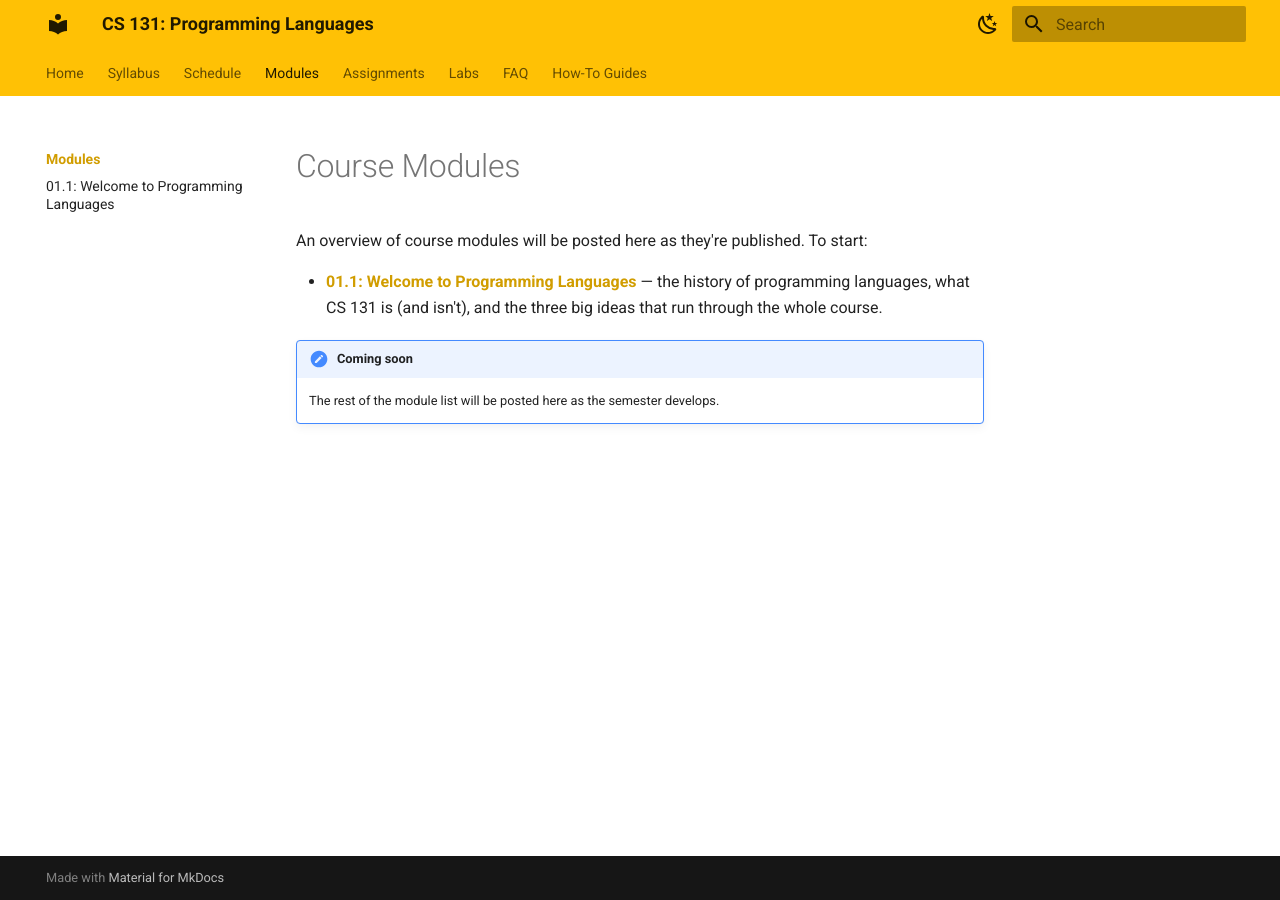
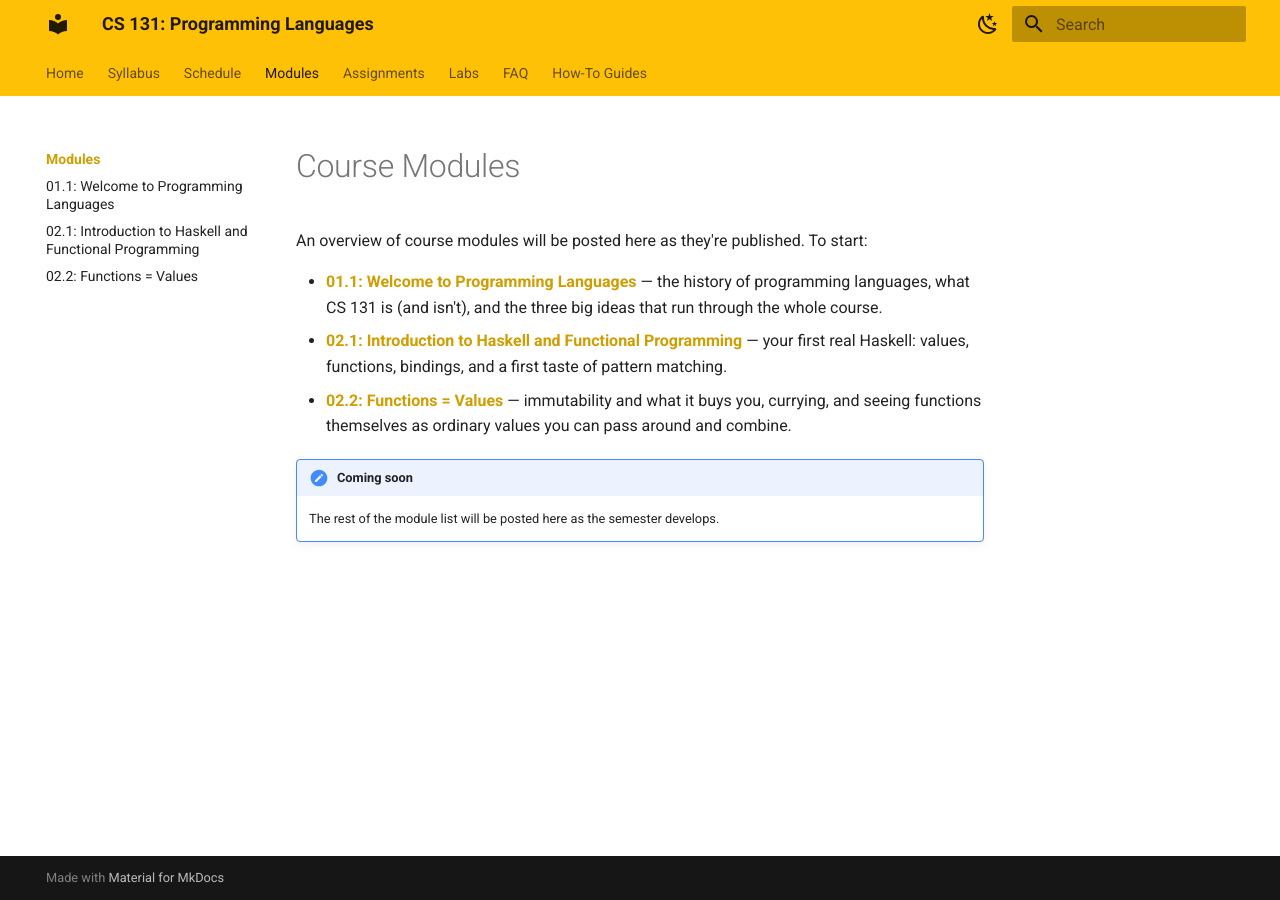
Before and after one commit to lbang-hmc/cs-131-website, an MkDocs documentation site: the page built from content/modules/index.md, in a window 1280 px wide. Built offline with MkDocs 1.6.1 and Material for MkDocs 9.7.7, drawn with Linux system fonts in a browser that asks for light colours.

Commit message:
Make Module 02 pages live in nav, listing, and schedule
Remove 02.1/02.2 from not_in_nav and add them to the Modules nav,
list them on the modules index, and link them from the Week 2
schedule rows.

Co-Authored-By: Claude Sonnet 5 <noreply@anthropic.com>
Claude-Session: https://claude.ai/code/session_01TXZmmBJFjkJ6VWFGt4cs33

```diff
--- a/content/modules/index.md
+++ b/content/modules/index.md
@@ -3,6 +3,8 @@
 An overview of course modules will be posted here as they're published. To start:
 
 - [**01.1: Welcome to Programming Languages**](01.1-welcome-to-programming-languages.md) — the history of programming languages, what CS 131 is (and isn't), and the three big ideas that run through the whole course.
+- [**02.1: Introduction to Haskell and Functional Programming**](02.1-introduction-to-haskell-and-functional-programming.md) — your first real Haskell: values, functions, bindings, and a first taste of pattern matching.
+- [**02.2: Functions = Values**](02.2-functions-as-values.md) — immutability and what it buys you, currying, and seeing functions themselves as ordinary values you can pass around and combine.
 
 !!! note "Coming soon"
     The rest of the module list will be posted here as the semester develops.
--- a/mkdocs.yml
+++ b/mkdocs.yml
@@ -47,8 +47,6 @@ markdown_extensions:
 # Pages hidden for early semester (kept as source/HTML, just not linked).
 # Remove entries here and restore them to `nav` above as they go live.
 not_in_nav: |
-  /modules/02.1-introduction-to-haskell-and-functional-programming.md
-  /modules/02.2-functions-as-values.md
   /modules/03.1-lists-tuples-pattern-matching-and-parameterized-types.md
   /modules/03.2-haskell-data-types-pattern-matching-and-type-classes.md
   /modules/04.1-code-as-data-evaluating-expressions.md
@@ -67,6 +65,8 @@ nav:
   - Modules:
       - modules/index.md
       - "01.1: Welcome to Programming Languages": modules/01.1-welcome-to-programming-languages.md
+      - "02.1: Introduction to Haskell and Functional Programming": modules/02.1-introduction-to-haskell-and-functional-programming.md
+      - "02.2: Functions = Values": modules/02.2-functions-as-values.md
   - Assignments:
       - assignments/index.md
       - "HW 1: peoPLe": assignments/hw01.md
```
Also changed, not shown: content/schedule.md (+2 -2 lines).
